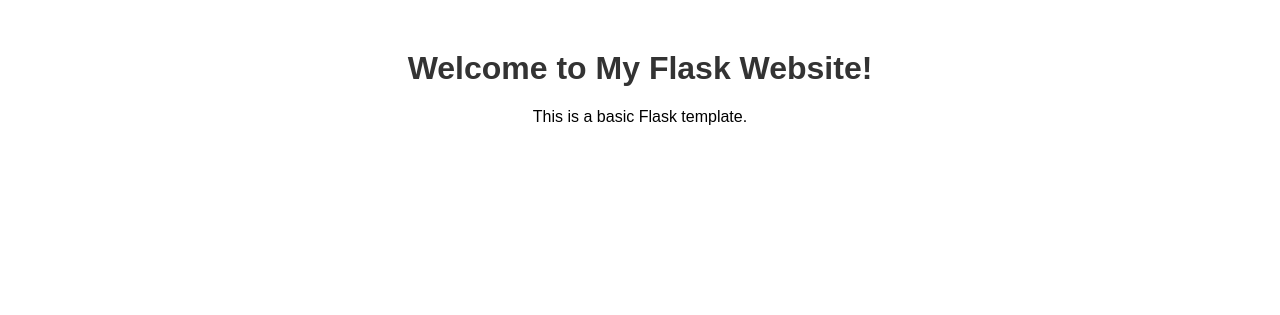
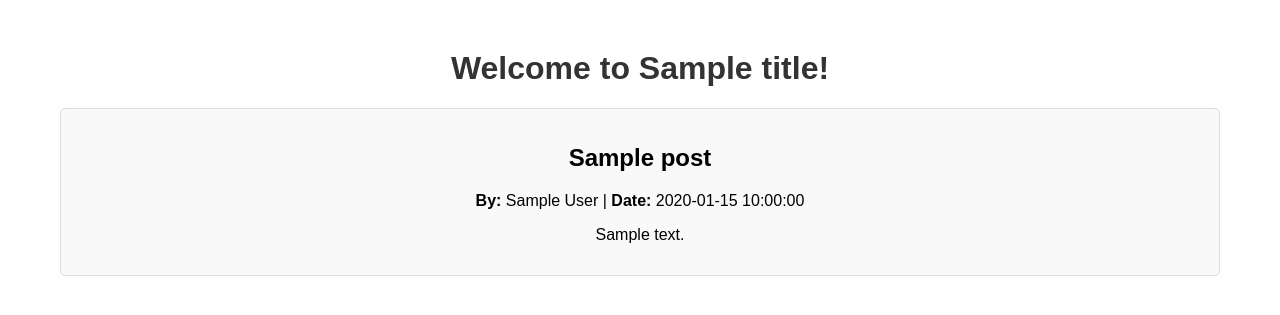
Before and after one commit to renblnk/Flask-app, a Flask app: template templates/index.html in a window 1280 px wide. Shown: the top 315 px of the page. Run offline with Flask 3, Linux system fonts and the light colour scheme; the template is opened without the code that fills it: most values are stand-ins (such as "Sample title", 1, 10 or a date in 2020).

Commit message:
Update index.html

```diff
--- a/templates/index.html
+++ b/templates/index.html
@@ -3,7 +3,7 @@
 <head>
     <meta charset="UTF-8">
     <meta name="viewport" content="width=device-width, initial-scale=1.0">
-    <title>My Flask Website</title>
+    <title>{{ title }}</title>
     <style>
         body {
             font-family: Arial, sans-serif;
@@ -13,10 +13,25 @@
         h1 {
             color: #333;
         }
+        .blog-post {
+            border: 1px solid #ddd;
+            padding: 15px;
+            margin: 10px;
+            border-radius: 5px;
+            background-color: #f9f9f9;
+        }
     </style>
 </head>
 <body>
-    <h1>Welcome to My Flask Website!</h1>
-    <p>This is a basic Flask template.</p>
+    <h1>Welcome to {{ title }}!</h1>
+
+    <!-- Loop through the blog posts -->
+    {% for post in blog_posts %}
+    <div class="blog-post">
+        <h2>{{ post.title }}</h2>
+        <p><strong>By:</strong> {{ post.author }} | <strong>Date:</strong> {{ post.date }}</p>
+        <p>{{ post.content }}</p>
+    </div>
+    {% endfor %}
 </body>
 </html>
```
